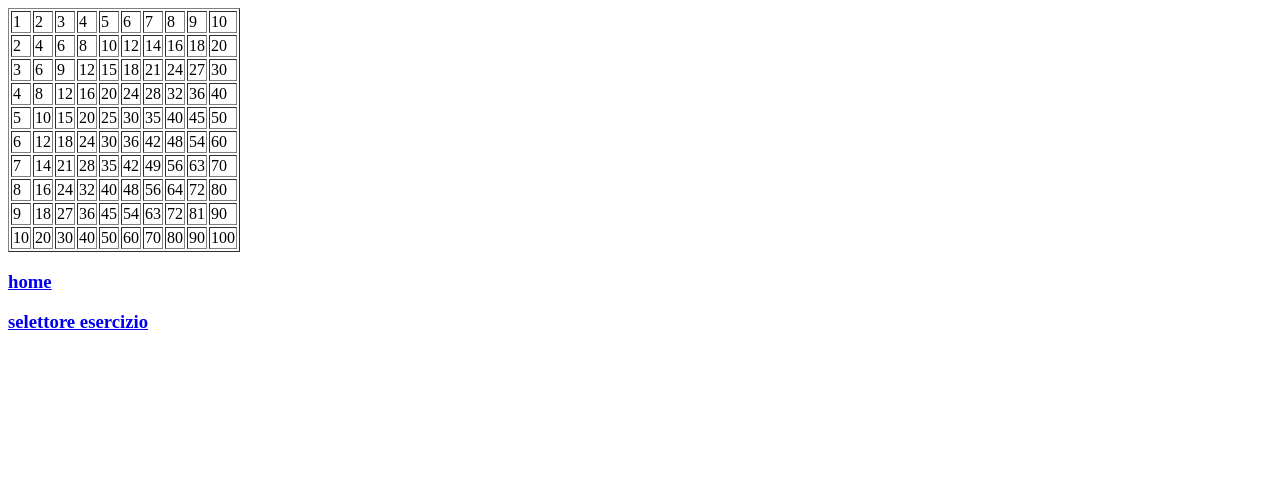
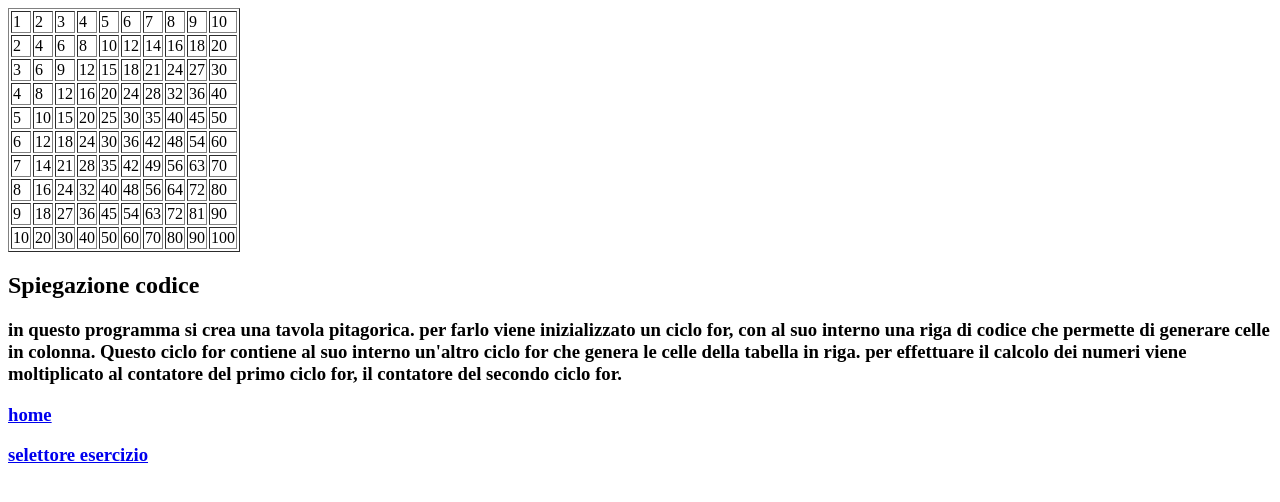
Before and after one commit to Cridddd/quaderno_informatica_CRITELLI, a PHP site: page /slide1es1.php in a window 1280 px wide. Shown: the top 502 px of the page. Run offline with PHP 8.4, Linux system fonts and the light colour scheme.

Commit message:
prime 2 slide, codice commentato

```diff
--- a/slide1es1.php
+++ b/slide1es1.php
@@ -1,8 +1,6 @@
 <html>
 <?php
 echo'<table border="1">';
-
-
 
 for($i=1; $i<11; $i++){
     echo "<tr>";
@@ -15,6 +13,17 @@ for($i=1; $i<11; $i++){
 echo"</table>";
 ?>
 
+
+<h2>Spiegazione codice </h2>
+<h3>in questo programma si crea una tavola pitagorica.
+per farlo viene inizializzato un ciclo for, con al suo interno una riga di codice che permette di generare celle in colonna.
+Questo ciclo for contiene al suo interno un'altro ciclo for che genera le celle della tabella in riga.
+per effettuare il calcolo dei numeri viene moltiplicato al contatore del primo ciclo for, il contatore del secondo ciclo for.
+</h3>
+
+
+
+
 <a href="index.html">
 <h3>home</h3>
 </a>
--- a/slide2es2.php
+++ b/slide2es2.php
@@ -47,6 +47,12 @@ echo "<h4>Attenzione! Nome utente o password sbagliate</h4>";
 }
 ?>
 
+<h2>Spiegazione codice</h2>
+<h3>Questo esercizio è praticamente uguale a quello precedente.
+L'unica cosa che cambia è che la verifica dei dati inserita viene fatta nello stesso file, tramite l'utilizzo del comando
+if ($_SERVER['REQUEST_METHOD'] == 'POST')
+</h3>
+
 
 <a href="index.html">
 <h3>home</h3>
```
Also changed, not shown: Slide2Es1/slide2es1.php (+6 -2 lines), slide1es2.php (+12 -1 lines).
